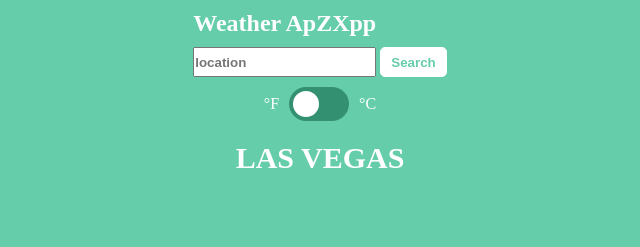
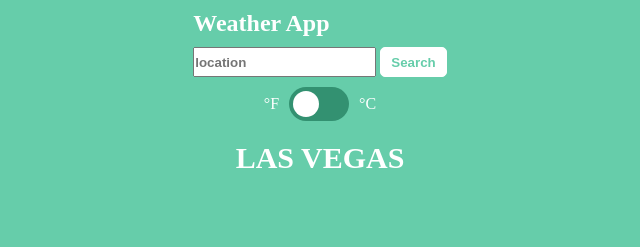
Before and after one commit to diegoHernandezDeveloper/weatherApp, a website built with webpack: page src/template.html in a window 1280 px wide. Shown: the full height of the page, 320-960 px from the left. Built offline with nearby package versions, Linux system fonts and the light colour scheme.

Commit message:
fix typo

```diff
--- a/src/template.html
+++ b/src/template.html
@@ -7,7 +7,7 @@
   </head>
   <body>
     <nav>
-      <h1>Weather ApZXpp</h1>
+      <h1>Weather App</h1>
       <input type="text" placeholder="location" />
       <button>Search</button>
       <div sliderContainer>
```
